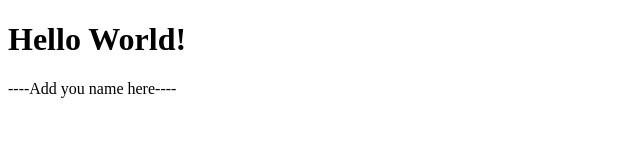
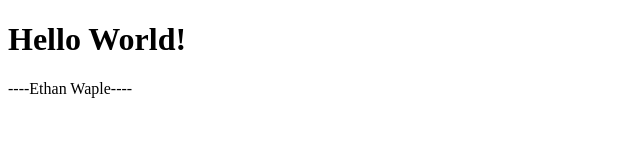
Before and after one commit to DS4200-S23-Class/ic-01-ejwaple, a plain HTML site: page index.html in a window 1280 px wide. Shown: the full height of the page, 0-640 px from the left. Drawn offline with Linux system fonts and the light colour scheme.

Commit message:
Update index.html

```diff
--- a/index.html
+++ b/index.html
@@ -6,7 +6,7 @@
 
 <p>
 
-----Add you name here----
+----Ethan Waple----
 
 </p>
 
```
